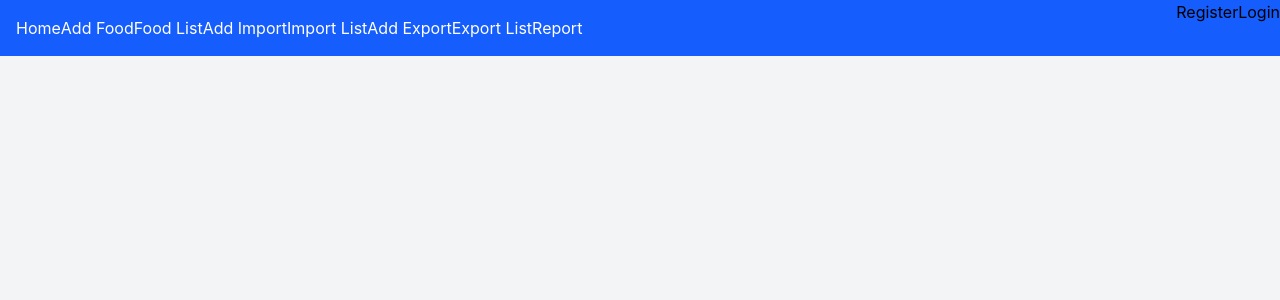
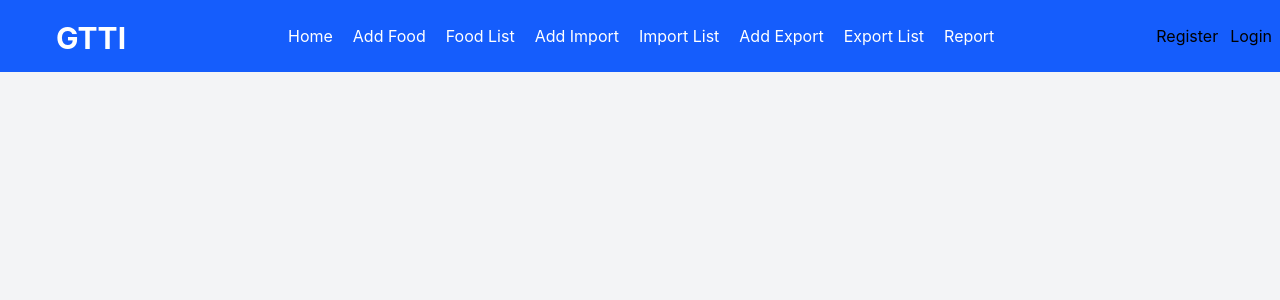
Before and after one commit to niyomugaboetiene/GTTI-COMPANY-Ltd, a React app in the folder frontend/: page / in a window 1280 px wide. Shown: the top 300 px of the page. Built offline with nearby package versions, Linux system fonts and the light colour scheme; the HTML template or start-up script is replaced by a standard one.

Commit message:
Commit of frontend

```diff
--- a/frontend/src/App.jsx
+++ b/frontend/src/App.jsx
@@ -21,9 +21,12 @@ function App() {
 
       <div className="min-h-screen bg-gray-100">
 
-     <div className="flex justify-between bg-blue-600 space-x-5 flex-wrap">
+     <div className="flex justify-between bg-blue-600 p-2 flex-wrap">
       <div>
-        <nav className=" text-white p-4 flex ">
+        <h1 className="text-3xl text-white font-bold mt-3 ms-12">GTTI</h1>
+      </div>
+      <div>
+        <nav className=" text-white p-4 flex space-x-5">
 
           <Link to="/">Home</Link>
 
@@ -38,7 +41,7 @@ function App() {
           <Link to="/report">Report</Link>
         </nav>
         </div>
-        <div>
+        <div className="flex space-x-3">
           <button>Register</button>
           <button>Login</button>
         </div>
```
